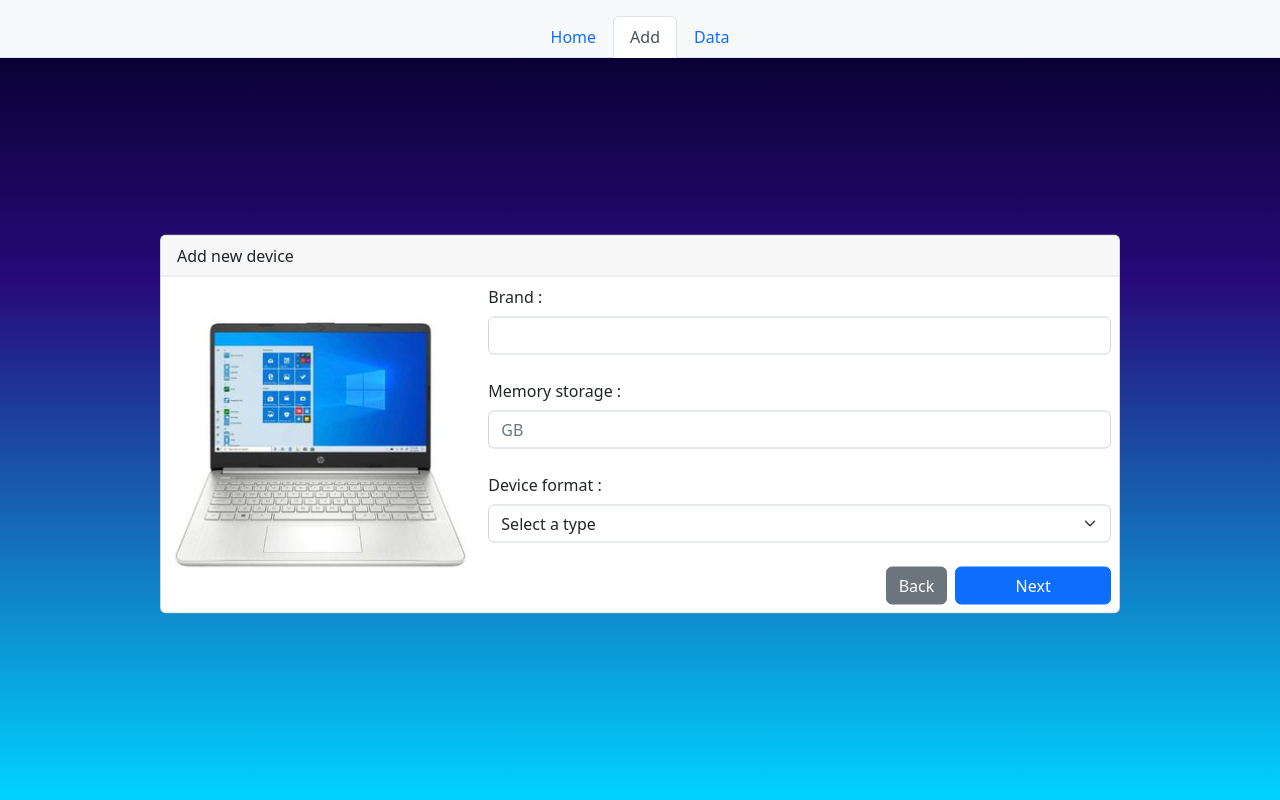
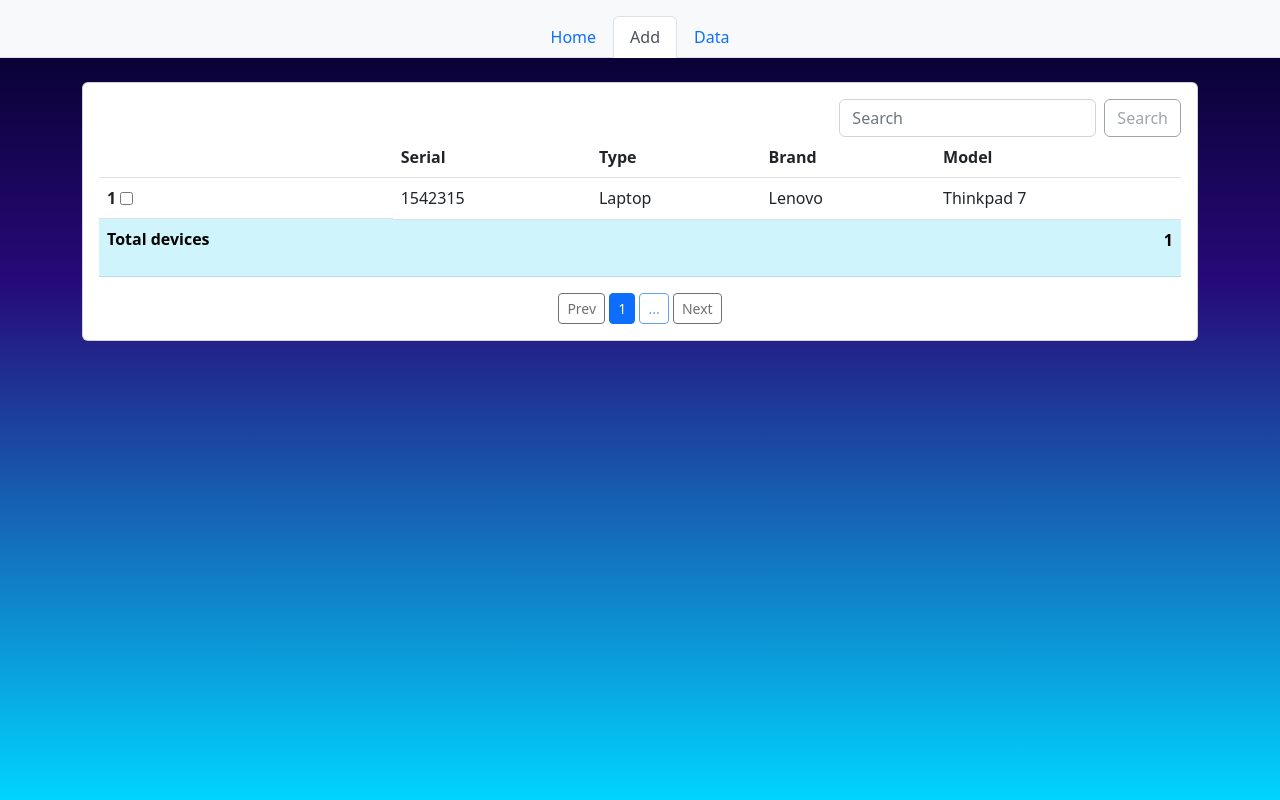
Before and after one commit to wilfrad/form-computers, a plain HTML site: page index.html in a window 1280 px wide. Drawn offline with nearby package versions, Linux system fonts and the light colour scheme.

Commit message:
table functions

```diff
--- a/index.html
+++ b/index.html
@@ -29,36 +29,7 @@
     </header>
 
     <main class="container">
-        <div class="container-table card mt-4 p-3" id="table-main" hidden>
-            <table class="table">
-                <thead>
-                  <tr>
-                    <th scope="col"></th>
-                    <th scope="col">Serial</th>
-                    <th scope="col">Type</th>
-                    <th scope="col">Brand</th>
-                    <th scope="col">Model</th>
-                  </tr>
-                </thead>
-                <tbody>
-                  <tr>
-                    <th rowspan="1">Computers</th>
-                    <td>1542315</td>
-                    <td>Laptop</td>
-                    <td>Lenovo</td>
-                    <td>Thinkpad 7</td>
-                  </tr>
-                  <tr class="table-info">
-                    <th scope="row">Total registros</th>
-                    <td colspan="4">
-                        <p class="text-end fw-bold">1</p>
-                    </td>
-                  </tr>
-                </tbody>
-            </table>
-        </div>
-
-        <form class="container-from card w-75 mt-4 position-absolute top-50 start-50 translate-middle" id="form-main">
+        <form class="container-from card w-75 mt-4 position-absolute top-50 start-50 translate-middle" id="form-main" hidden>
             <div class="card-header">
                 <span id="main-section-title">Add new device</span>
                 <span id="sub-section" hidden>
@@ -68,8 +39,8 @@
             </div>
 
             <div class="row g-0">
-                <div class="col-4 d-flex align-items-center p-2">
-                    <img src="resource/img/form-img-laptop.jpg" class="card-img" alt="form-card-image">
+                <div class="col-4 d-flex justify-content-center align-items-center p-2">
+                    <img src="resource/img/form-img-laptop.jpg" class="card-img w-75" alt="form-card-image">
                 </div>
 
                 <div class="col-8 p-2">
@@ -121,11 +92,58 @@
 
                     <div class="form-func d-flex justify-content-end">
                         <input type="button" class="btn btn-secondary" id="clear-form" data-bs-target="#carouselExampleControlsNoTouching" data-bs-slide="prev" value="Back">
-                        <input type="submit" class="btn btn-primary w-25 ms-2" id="send-form" data-bs-target="#carouselExampleControlsNoTouching" data-bs-slide="next" value="Next">
+                        <input type="button" class="btn btn-primary w-25 ms-2" id="send-form" data-bs-target="#carouselExampleControlsNoTouching" data-bs-slide="next" value="Next">
                     </div>
                 </div>
             </div>
         </form>
+
+        <div class="container-table card align-items-center mt-4 p-3" id="table-main" >
+            <div class="table-navbar d-flex align-self-end">
+                <!--<div class="table-filter dropdown"></div>-->
+                <form class="d-flex" role="search">
+                    <input class="form-control me-2" type="search" placeholder="Search">
+                    <button class="btn btn-outline-secondary disabled" type="submit">Search</button>
+                </form>
+            </div>
+
+            <table class="table">
+                <thead>
+                  <tr>
+                    <th scope="col"></th>
+                    <th scope="col">Serial</th>
+                    <th scope="col">Type</th>
+                    <th scope="col">Brand</th>
+                    <th scope="col">Model</th>
+                  </tr>
+                </thead>
+                <tbody>
+                  <tr class="table-row--selected">
+                    <th class="d-flex align-items-center">
+                        <label for="table-row-item#" class="form-label m-0">1</label>
+                        <input type="checkbox" class="btn btn-light ms-1" id="table-row-item#" value="num#">
+                    </th>
+                    <td>1542315</td>
+                    <td>Laptop</td>
+                    <td>Lenovo</td>
+                    <td>Thinkpad 7</td>
+                  </tr>
+                  <tr class="table-info">
+                    <th scope="row">Total devices</th>
+                    <td colspan="4">
+                        <p class="table-value text-end fw-bold">1</p>
+                    </td>
+                  </tr>
+                </tbody>
+            </table>
+
+            <div class="d-inline">
+                <button type="button" class="btn btn-sm disabled" id="table-btn-prev">Prev</button>
+                <button type="button" class="btn btn-outline-primary btn-sm active" id="table-btn-number" value="num#">1</button>
+                <button type="button" class="btn btn-outline-primary btn-sm disabled" id="table-btn-numbre-skip">...</button>
+                <button type="button" class="btn btn-sm disabled" id="table-btn-next">Next</button>
+            </div>
+        </div>
 
         <div class="card r-10 py-1 floating-menu" hidden>
             <h5 class="fm-title text-center mb-1">Element</h5>
--- a/main.js
+++ b/main.js
@@ -1,6 +1,6 @@
 import defaultExport from '/scripts/entitys';
 
-const formManager = {
+var formManager = {
     add () {
         let obj = new computer('lenovo', 512);
     }
--- a/style.css
+++ b/style.css
@@ -20,6 +20,12 @@
     position: fixed;
 }
 
+.btn-small {
+    --bs-btn-padding-y: .25rem;
+    --bs-btn-padding-x: .5rem;
+    --bs-btn-font-size: .75rem;
+}
+
 .fw-7{
     font-size: 14px !important;
 }
```
